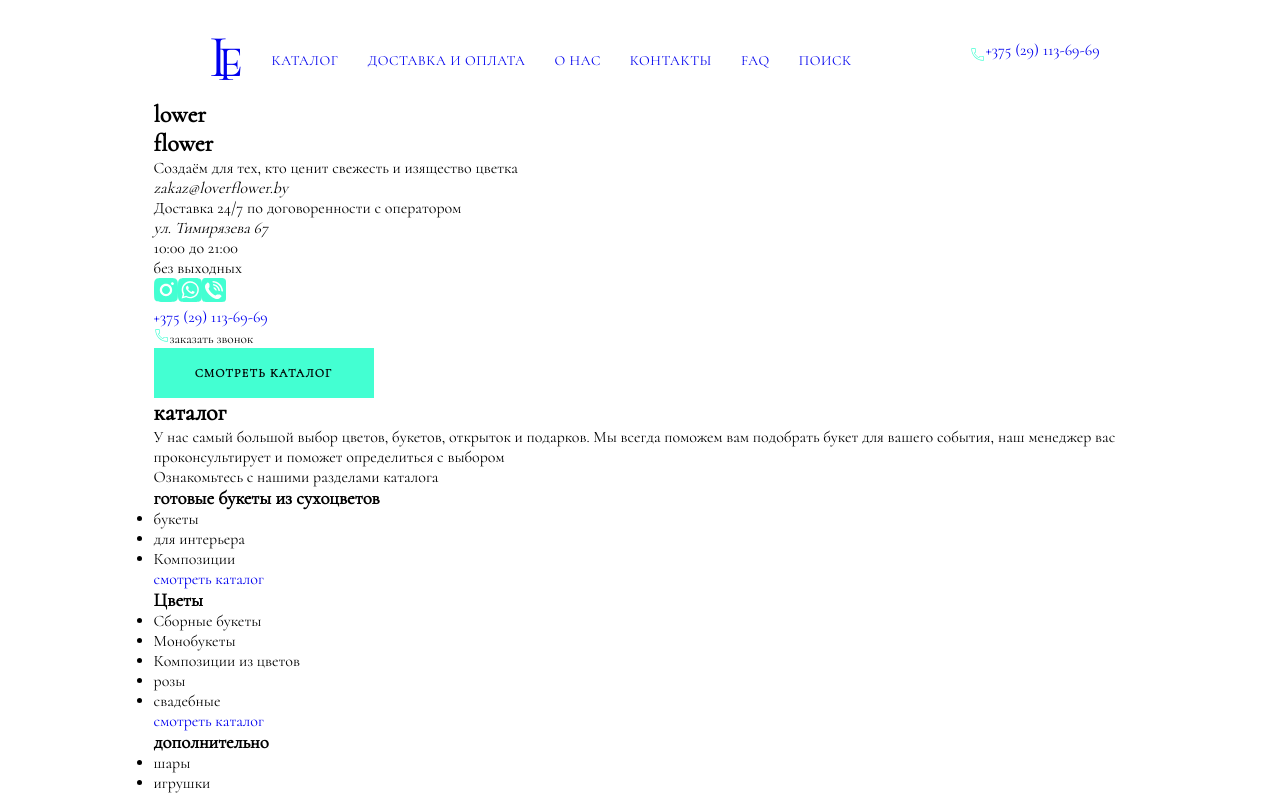
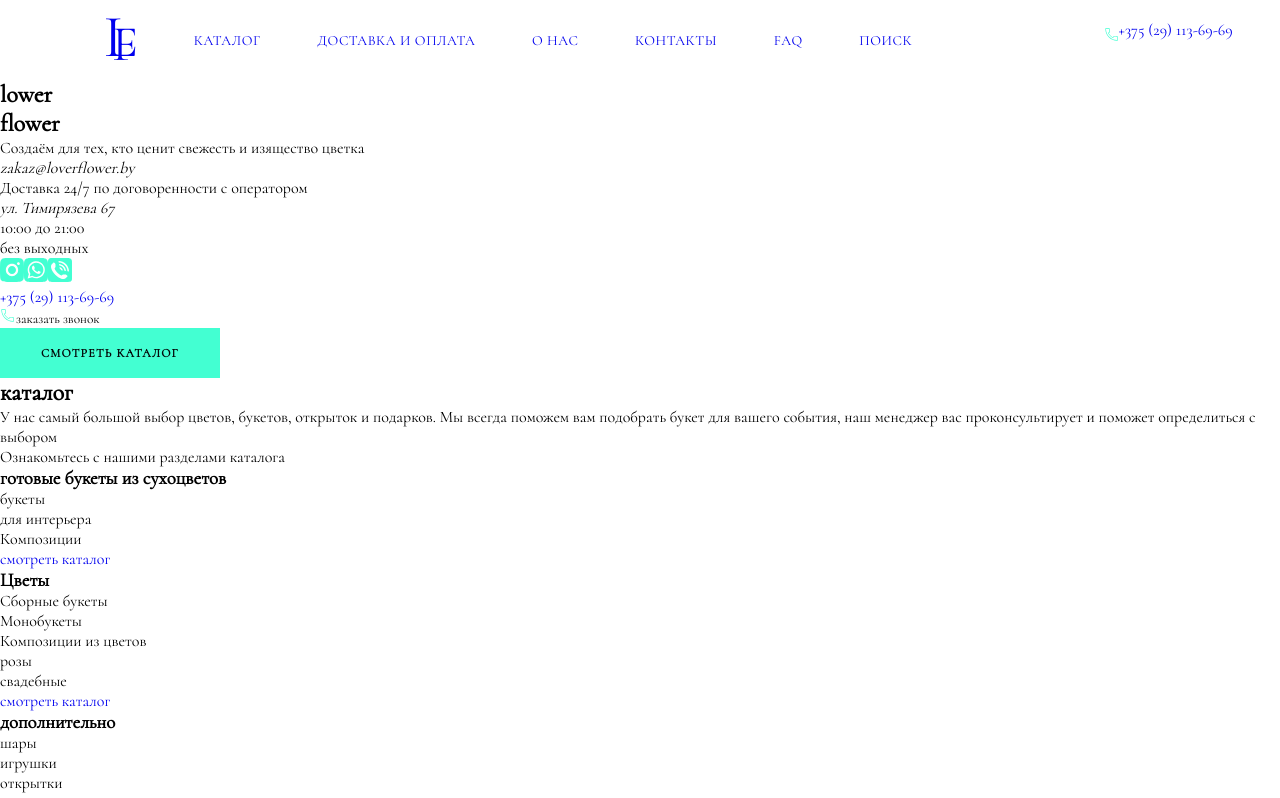
Before and after one commit to jgerba/flower-react-client, a React (Create React App) app: page / in a window 1280 px wide. Shown: the top 798 px of the page. Built offline with nearby package versions, Linux system fonts and the light colour scheme.

Commit message:
oswald font added

```diff
--- a/src/index.css
+++ b/src/index.css
@@ -1,6 +1,11 @@
 @font-face {
     font-family: 'Cormorant';
     src: url('/src/fonts/Cormorant-Regular.woff2') format('woff2');
+}
+
+@font-face {
+    font-family: 'Oswald';
+    src: url('./fonts/Oswald-Regular.woff2') format('woff2');
 }
 
 :root {
@@ -18,10 +23,6 @@
     padding: 0;
 
     font-family: 'Cormorant', serif;
-}
-
-body {
-    padding: 20px 12% 0 12%;
 }
 
 header {
```
